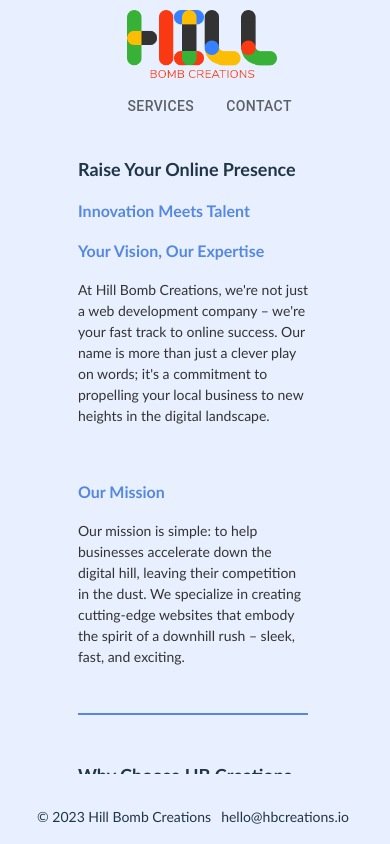
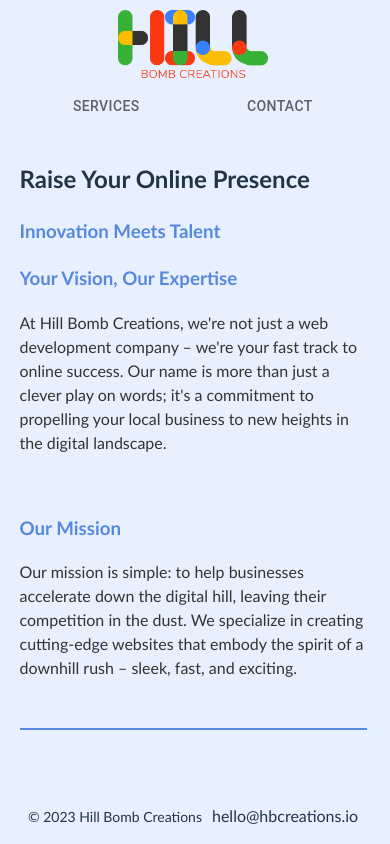
Before and after one commit to HillBombCreations/Sh4pesDevelopment_MainFrontend, a React (Vite) app: page / in a window 390 px wide. Built offline with nearby package versions, Linux system fonts and the light colour scheme.

Commit message:
Fixed mobile garbage

```diff
--- a/src/pages/LandingPage/Desktop/index.jsx
+++ b/src/pages/LandingPage/Desktop/index.jsx
@@ -1,4 +1,4 @@
-import Tabs from '../../../universalComponents/Tabs'
+import Tabs from '../../../universalComponents/Tabs/Desktop'
 import ContactForm from '../../../universalComponents/ContactForm/Desktop'
 import PropTypes from 'prop-types'
 
--- a/src/pages/LandingPage/Mobile/index.jsx
+++ b/src/pages/LandingPage/Mobile/index.jsx
@@ -1,4 +1,4 @@
-import Tabs from '../../../universalComponents/Tabs'
+import Tabs from '../../../universalComponents/Tabs/Mobile'
 import ContactForm from '../../../universalComponents/ContactForm/Mobile'
 import PropTypes from 'prop-types'
 
@@ -6,79 +6,79 @@ function MobileLanding({ pathname }) {
 
     return (
       <div id="page-container">
-          <div id="content-wrap" style={{ padding: '10px 20vw 10px 20vw' }}>
-            <header style={{ display: 'flex', flexDirection: 'column', marginBottom: '10px' }}>
-              <img src="/assets/HBCreations.png" alt="HB Creations Banner" style={{ width: '150px', alignItems: 'center', marginLeft: 'auto', marginRight: '8vw' }} />
+          <div id="content-wrap" style={{ padding: '10px 5vw 10px 5vw' }}>
+            <header style={{ display: 'flex', flexDirection: 'column', justifyContent: 'center', marginBottom: '10px' }}>
+              <img src="/assets/HBCreations.png" alt="HB Creations Banner" style={{ width: '150px', marginLeft: 'auto', marginRight: 'auto' }} />
               <Tabs pathname={pathname} />
             </header>
             <div style={{ textAlign: 'left', paddingBottom: '50px' }}>
               <div style={{ overflow: 'auto', maxHeight: '75vh' }}>
-                <h2 style={{ fontSize: '18px' }}>Raise Your Online Presence</h2>
-                <h3 style={{ fontSize: '16px' }}>Innovation Meets Talent</h3>
-                    <h3 style={{ fontSize: '16px' }}>Your Vision, Our Expertise</h3>
-                    <p style={{ fontSize: '14px' }}>
+                <h2>Raise Your Online Presence</h2>
+                <h3>Innovation Meets Talent</h3>
+                    <h3>Your Vision, Our Expertise</h3>
+                    <p>
                     At Hill Bomb Creations, we're not just a web development company – we're your fast track to online success.
                     Our name is more than just a clever play on words; it's a commitment to propelling your local business to new heights in the digital landscape.
                     </p>
                 <br />
-                <h3 style={{ fontSize: '16px' }}>Our Mission</h3>
-                <p style={{ fontSize: '14px' }}>
+                <h3>Our Mission</h3>
+                <p>
                     Our mission is simple: to help businesses accelerate down the digital hill, leaving their competition in the dust.
                     We specialize in creating cutting-edge websites that embody the spirit of a downhill rush – sleek, fast, and exciting.
                 </p>
                 <br />
                 <hr />
                 <br />
-                <h2 style={{ fontSize: '18px' }}>Why Choose HB Creations</h2>
-                <h3 style={{ fontSize: '16px' }}>1. Unparalleled Talent</h3>
-                <p style={{ fontSize: '14px' }}>
+                <h2>Why Choose HB Creations</h2>
+                <h3>1. Unparalleled Talent</h3>
+                <p>
                     Our platform is home to a vast network of highly skilled freelance developers, designers, and tech experts.
                     They are handpicked based on their experience, qualifications, and a proven track record of delivering exceptional results.
                     When you work with us, you're choosing the best in the business.
                 </p>
-                <h3 style={{ fontSize: '16px' }}>2. Customized Solutions</h3>
-                <p style={{ fontSize: '14px' }}>
+                <h3>2. Customized Solutions</h3>
+                <p>
                     No two projects are the same. That's why we believe in tailoring our services to meet your unique needs.
                     Whether it's web development, mobile apps, e-commerce solutions, or any other tech project, our freelancers will work closely
                     with you to deliver solutions that align perfectly with your goals.
                 </p>
-                <h3 style={{ fontSize: '16px' }}>3. Affordability</h3>
-                <p style={{ fontSize: '14px' }}>
+                <h3>3. Affordability</h3>
+                <p>
                     We understand that budget constraints can be a significant concern. Our competitive pricing and flexible payment options ensure
                     that top-notch tech solutions are within your reach. We believe in the power of technology to transform businesses, and we're
                     committed to making it accessible to everyone.
                 </p>
-                <h3 style={{ fontSize: '16px' }}>4. Seamless Collaboration</h3>
-                <p style={{ fontSize: '14px' }}>
+                <h3>4. Seamless Collaboration</h3>
+                <p>
                     Communication is key in every successful project. Our platform offers robust collaboration tools to ensure that you are always in the loop.
                     You can easily share your ideas, give feedback, and track progress in real-time. Our freelancers are dedicated to keeping you informed every step of the way.
                 </p>
-                <h3 style={{ fontSize: '16px' }}>5. Quality Assurance</h3>
-                <p style={{ fontSize: '14px' }}>
+                <h3>5. Quality Assurance</h3>
+                <p>
                     Quality is non-negotiable at HB Creations. We adhere to the highest industry standards and perform rigorous quality checks to ensure
                     that the solutions we deliver are not just good but exceptional. Your satisfaction is our ultimate goal.
                 </p>
                 <br />
                 <hr />
                 <br />
-                <h2 style={{ fontSize: '18px' }} id='services'>Our Services</h2>
-                <h3 style={{ fontSize: '16px' }}> Website Design</h3>
-                <p style={{ fontSize: '14px' }}>
+                <h2 id='services'>Our Services</h2>
+                <h3> Website Design</h3>
+                <p>
                     We specialize in creating visually stunning and highly functional websites tailored to your brand and objectives.
                     Our custom web solutions ensure you stand out in the digital landscape.
                 </p>
-                <h3 style={{ fontSize: '16px' }}>E-commerce Development</h3>
-                <p style={{ fontSize: '14px' }}>
+                <h3>E-commerce Development</h3>
+                <p>
                     Take your business to new heights with our e-commerce solutions.
                     We design and develop online stores that are secure, user-friendly, and optimized for conversions.
                 </p>
-                <h3 style={{ fontSize: '16px' }}>Maintenance and Support</h3>
-                <p style={{ fontSize: '14px' }}>
+                <h3>Maintenance and Support</h3>
+                <p>
                     Ensure your website remains in top shape with our ongoing maintenance packages.
                     We handle updates, security, content management, and more, so you can focus on your business.
                 </p>
-                <h3 style={{ fontSize: '16px' }}>Reliable Hosting Solutions</h3>
-                <p style={{ fontSize: '14px' }}>
+                <h3>Reliable Hosting Solutions</h3>
+                <p>
                     Our hosting services provide a reliable and secure home for your website.
                     We handle all the technical intricacies, ensuring your site runs smoothly and stays online, so you can focus on your core business.
                 </p>
@@ -90,8 +90,8 @@ function MobileLanding({ pathname }) {
                 <br />
                 <hr />
                 <br />
-                <h3 style={{ fontSize: '16px' }}>Join Us on the Fast Track</h3>
-                <p style={{ fontSize: '14px' }}>
+                <h3>Join Us on the Fast Track</h3>
+                <p>
                     Let Hill Bomb Creations be your digital downhill specialist. Partner with us, and let's race toward success together.
                     Whether you're a local business just starting or an established one looking to conquer new peaks, we're here to accelerate your journey.
                     Ready to take the plunge?
@@ -105,7 +105,7 @@ function MobileLanding({ pathname }) {
         <footer id="footer">
         <div id="footer-content">
             <span style={{ marginRight: '10px', fontSize: '14px' }}>© 2023 Hill Bomb Creations</span>
-            <span id="contact"  style={{ fontSize: '14px' }}><a style={{ color: 'inherit' }} href="mailto:hello@hbcreations.io">hello@hbcreations.io</a></span>
+            <span id="contact"><a style={{ color: 'inherit' }} href="mailto:hello@hbcreations.io">hello@hbcreations.io</a></span>
         </div>
         </footer>
       </div>
--- a/src/universalComponents/ContactForm/Desktop/index.jsx
+++ b/src/universalComponents/ContactForm/Desktop/index.jsx
@@ -51,7 +51,7 @@ function SiteTabs() {
                         onChange={(e) => setMessage(e.target.value)}
                         sx={{ marginBottom: '2vh' }}
                     />
-                    <Button variant="outlined" >
+                    <Button variant="contained" >
                         Submit Request
                     </Button>
                 </div>
--- a/src/universalComponents/ContactForm/Mobile/index.jsx
+++ b/src/universalComponents/ContactForm/Mobile/index.jsx
@@ -50,7 +50,7 @@ function SiteTabs() {
                         onChange={(e) => setMessage(e.target.value)}
                         sx={{ marginBottom: '10px' }}
                     />
-                    <Button fullWidth variant="outlined" >
+                    <Button fullWidth variant="contained" >
                         Submit Request
                     </Button>
                 </div>
--- /dev/null
+++ b/src/universalComponents/Tabs/Mobile/index.jsx
@@ -0,0 +1,34 @@
+import { Box, Tabs, Tab } from "@mui/material";
+import PropTypes from 'prop-types'
+import { Link } from "react-router-dom";
+function SiteTabs({ pathname }) {
+    return (
+        <div>
+            <Box sx={{ borderBottom: 1, borderColor: 'transparent' }}>
+                <Tabs
+                    aria-label="Tab navigation"
+                    value={pathname}
+                    variant='fullWidth'
+                >
+
+                    <Tab
+                        label="Services"
+                        component={Link}
+                        to="/#services"
+                        value="/#services"
+                    />
+                    <Tab
+                        label="Contact"
+                        component={Link}
+                        to="/#contact"
+                        value="/#contact"
+                    />
+                </Tabs>
+            </Box>
+        </div>
+    );
+}
+SiteTabs.propTypes = {
+    pathname: PropTypes.string.isRequired
+}
+export default SiteTabs;
```
Also changed, not shown: src/universalComponents/Tabs/Desktop/index.jsx (renamed from src/universalComponents/Tabs/index.jsx).
